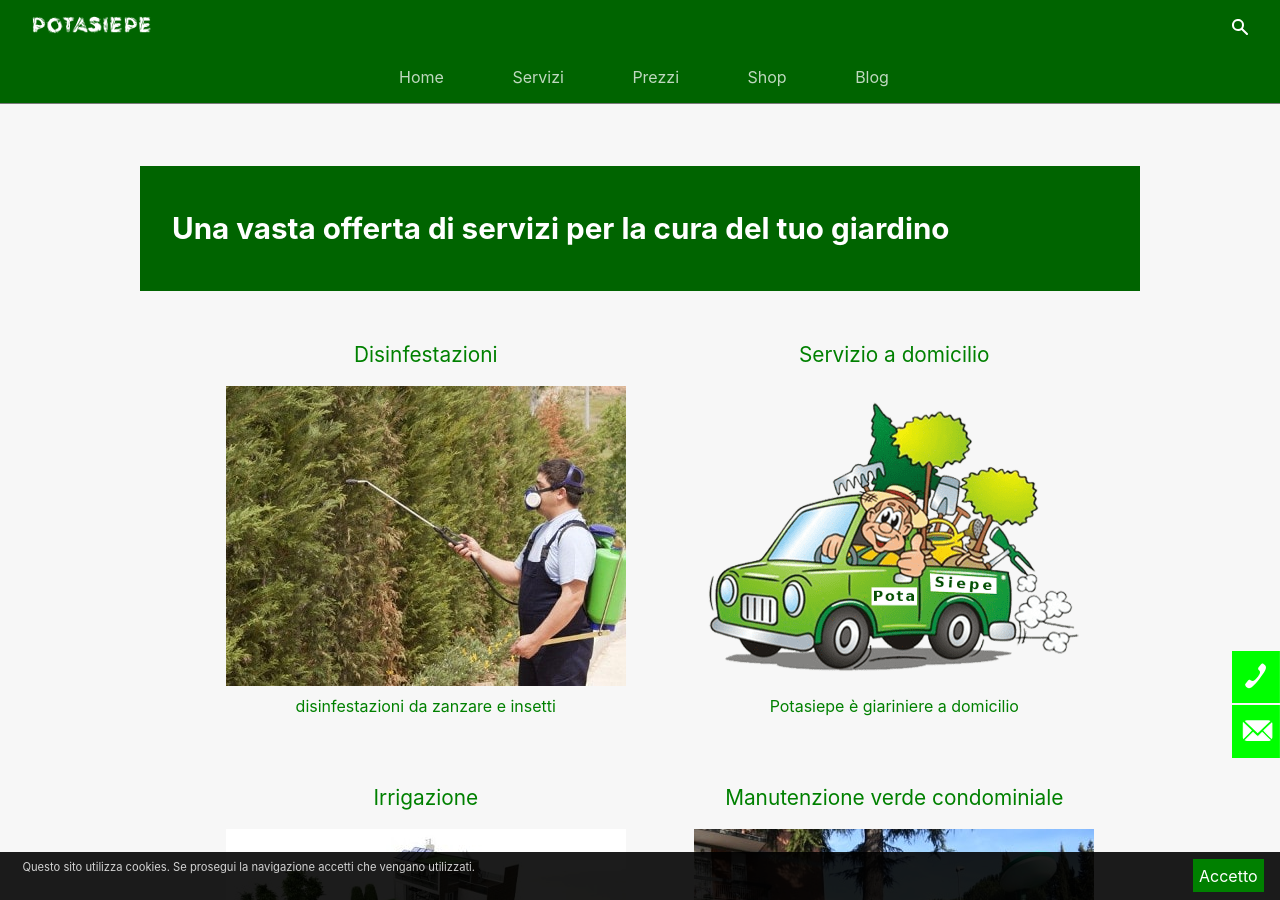
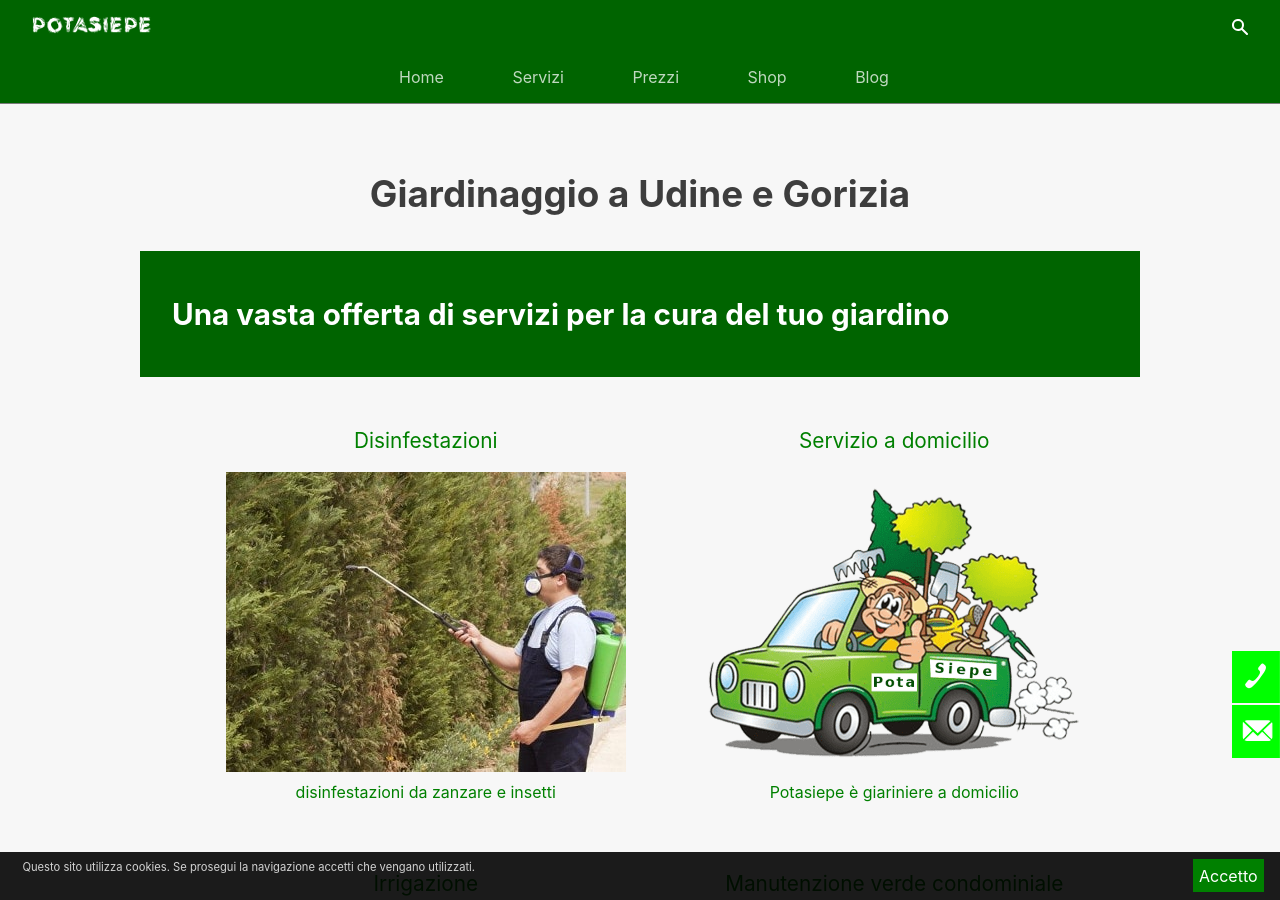
Before and after one commit to enricocaputo/potasiepe, a Jekyll site: the page built from pages/giardinaggio-udine-gorizia.md, in a window 1280 px wide and 900 px high. Built offline with Jekyll 4.4.1, drawn with Linux system fonts in a browser that asks for light colours; our own code applies the rules of GitHub Pages for plain Markdown files.

Commit message:
Update giardinaggio-udine-gorizia.md

```diff
--- a/pages/giardinaggio-udine-gorizia.md
+++ b/pages/giardinaggio-udine-gorizia.md
@@ -1,7 +1,7 @@
 ---
 layout: page
-title: 'Giardinaggio a Udine e Gorizia'
-excerpt: 'Giardiniere a Gorizia, Cormòns, Monfalcone, Grado, San Pier D'Isonzo, Udine e in tutti i comuni delle due province'
+title: Giardinaggio a Udine e Gorizia
+excerpt: Giardiniere a Gorizia, Cormòns, Monfalcone, Grado, San Pier D'Isonzo, Udine e in tutti i comuni delle due province
 permalink: /giardinaggio-udine-gorizia/
 sitemap: true
 images:
```
